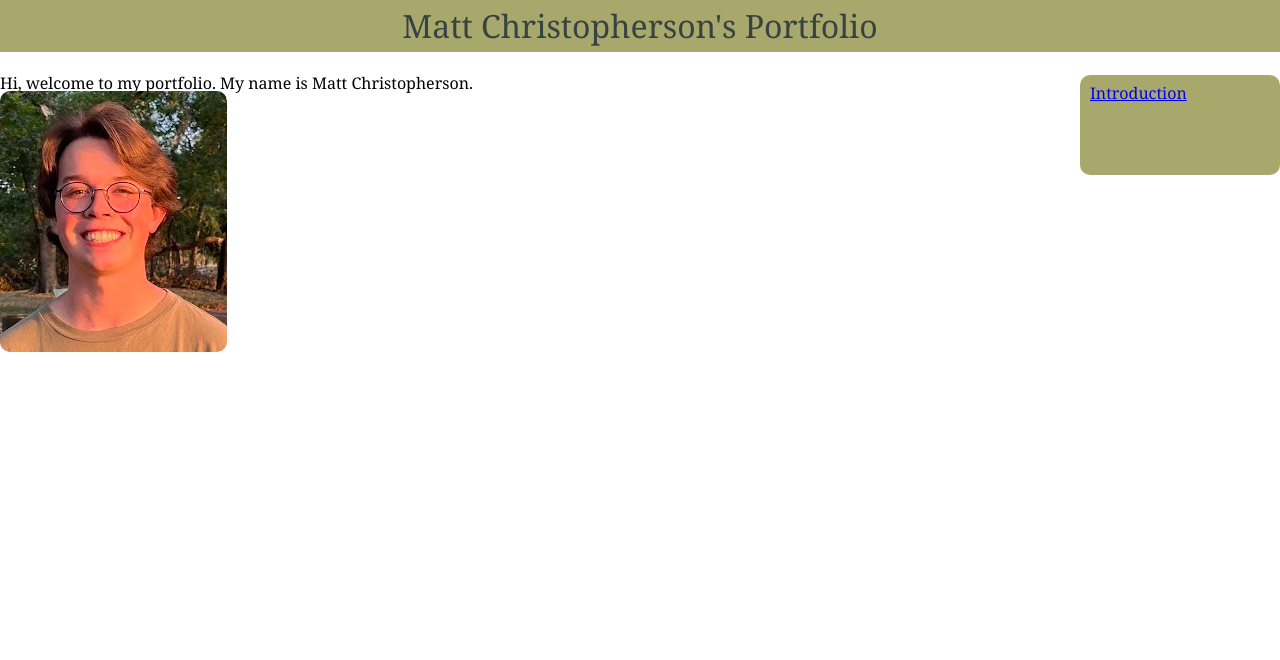
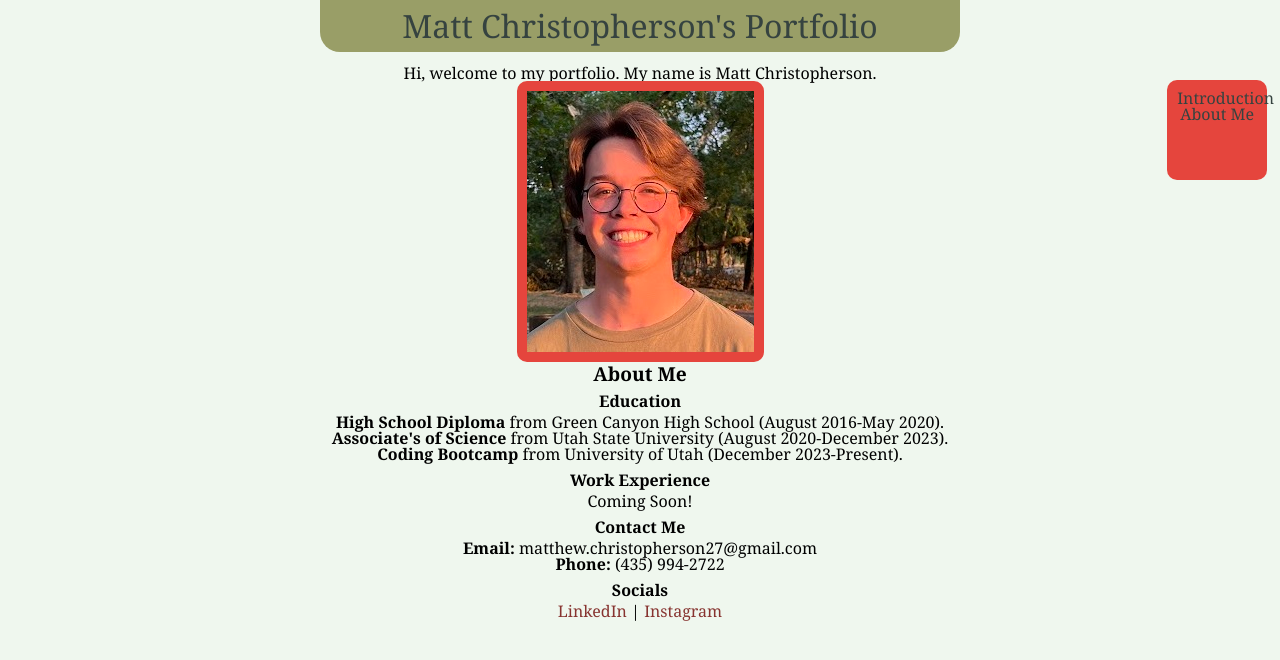
Before and after one commit to Matt-Christopherson/Matt-Christophersons-Portfolio, a plain HTML site: page index.html in a window 1280 px wide. Drawn offline with Linux system fonts and the light colour scheme; a web font is replaced by a local one.

Commit message:
Added an 'about me' section, centered the body, modified color scheme, and other small tweaks

```diff
--- a/assets/css/style.css
+++ b/assets/css/style.css
@@ -4,40 +4,78 @@
 
 /* color scheme sourced from http://khroma.co/generator/ */
 :root {
-    --header-color: #a8a86c;
+    --header-color: #999e67;
     --text-color: #364340;
+    --avocado: #999e67;
+    --anzac: #e5984f;
+    --cinnabar: #e5453d;
+    --el-salva: #873430;
+    --tea-green: #eff7ee;
+}
+
+body {
+    background-color: var(--tea-green);
 }
 
 header {
+    position: absolute;
     background-color: var(--header-color);
     padding: 10px;
     color: var(--text-color);
     text-align: center;
-    position: fixed;
     top: 0;
-    left: 0;
-    width: 100%;
+    left: 25%;
+    width: 50%;
+    border-bottom-left-radius: 20px;
+    border-bottom-right-radius: 20px;
 }
 
-#contents {
+#navigation {
     position: fixed;
-    top: 75px;
-    right: 0;
-    width: 200px;
+    top: 10%;
+    right: 1%;
+    width: 100px;
     height: 100px;
-    background-color: var(--header-color);
+    background-color: var(--cinnabar);
     color: var(--text-color);
     padding: 10px;
     border-radius: 10px;
+    text-align: center;
+}
+
+a {
+    color: var(--text-color);
+    text-decoration: none;
+}
+
+a:hover {
+    color:antiquewhite;
 }
 
 main {
-    padding-top: 50px;
-    padding-bottom: 1000px;
+    text-align: center;
+    padding-top: 40px;
 }
 
 h1 {
     font-weight: 500;
+}
+
+h2 {
+    font-size: larger;
+}
+
+h3 {
+    margin-bottom: 5px;
+    margin-top: 10px;
+}
+
+#social-media {
+    color: var(--el-salva);
+}
+
+#social-media:hover {
+    color: var(--cinnabar);
 }
 
 #introduction {
@@ -46,5 +84,5 @@ h1 {
 
 .picture {
     border-radius: 10px;
-    border-color: green;
+    border: 10px solid var(--cinnabar);
 }
--- a/index.html
+++ b/index.html
@@ -17,9 +17,10 @@
             Matt Christopherson's Portfolio
         </h1>
     </header>
-    <nav id="contents">
+    <nav id="navigation">
         <ul>
             <li><a href="#introduction">Introduction</a></li>
+            <li><a href="#About-Me">About Me</a></li>
         </ul>
     </nav>
     <main>
@@ -27,6 +28,28 @@
             Hi, welcome to my portfolio. My name is Matt Christopherson.
         </p>
         <img src="Images\matt!.jpg" class="picture" alt="photo of Matt Christopherson smiling"/>
+        <div id="About-Me">
+            <h2>About Me</h2>
+            <h3>Education</h3>
+            <ul>
+                <li><b>High School Diploma</b> from Green Canyon High School (August 2016-May 2020). </li>
+                <li><b>Associate's of Science</b> from Utah State University (August 2020-December 2023).</li>
+                <li><b>Coding Bootcamp</b> from University of Utah (December 2023-Present).</li>
+            </ul>
+            <h3>Work Experience</h3>
+            <ul>
+                <li>Coming Soon!</li>
+            </ul>
+            <h3>Contact Me</h3>
+            <ul>
+                <li><b>Email:</b> matthew.christopherson27@gmail.com</li>
+                <li><b>Phone:</b> (435) 994-2722</li>
+            </ul>
+            <h3>Socials</h3>
+            <div>
+            <p><a id="social-media" href="https://www.linkedin.com/in/matthew-christopherson-b244b7297/">LinkedIn</a> | <a id="social-media" href="https://www.instagram.com/matt_christopherson/">Instagram</a></p>
+            </div>
+        </div>
     </main>
 
 </body>
```
